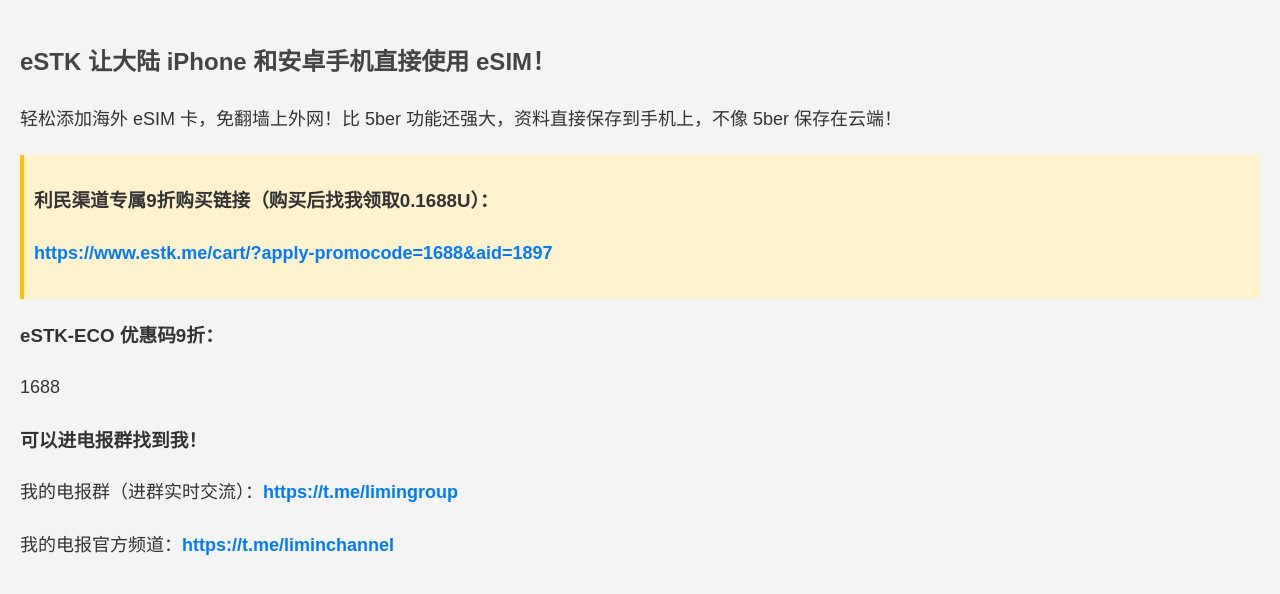
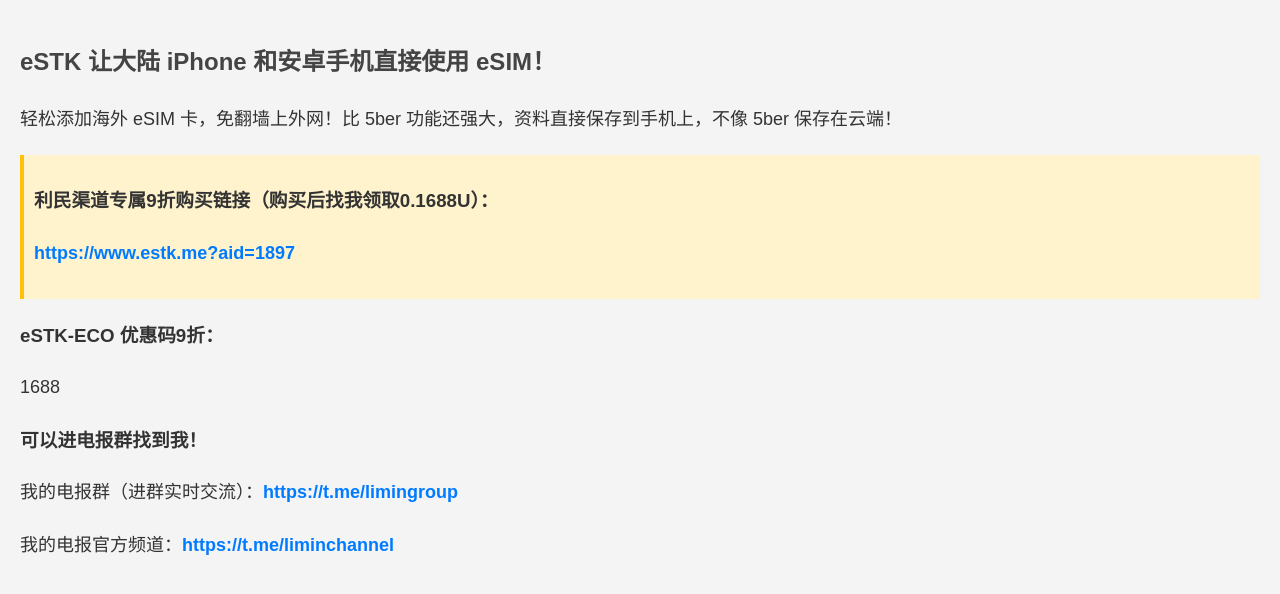
Before and after one commit to liminstudio123/estkme, a plain HTML site: page index.html in a window 1280 px wide. Drawn offline with Linux system fonts and the light colour scheme.

Commit message:
index.html

```diff
--- a/index.html
+++ b/index.html
@@ -45,7 +45,7 @@
 
 <div class="highlight">
     <h3>利民渠道专属9折购买链接（购买后找我领取0.1688U）：</h3>
-    <p><a href="https://www.estk.me?aid=1897" target="_blank">https://www.estk.me/cart/?apply-promocode=1688&aid=1897</a></p>
+    <p><a href="https://www.estk.me?aid=1897" target="_blank">https://www.estk.me?aid=1897</a></p>
 </div>
 
 <h3>eSTK-ECO 优惠码9折：</h3>
```
